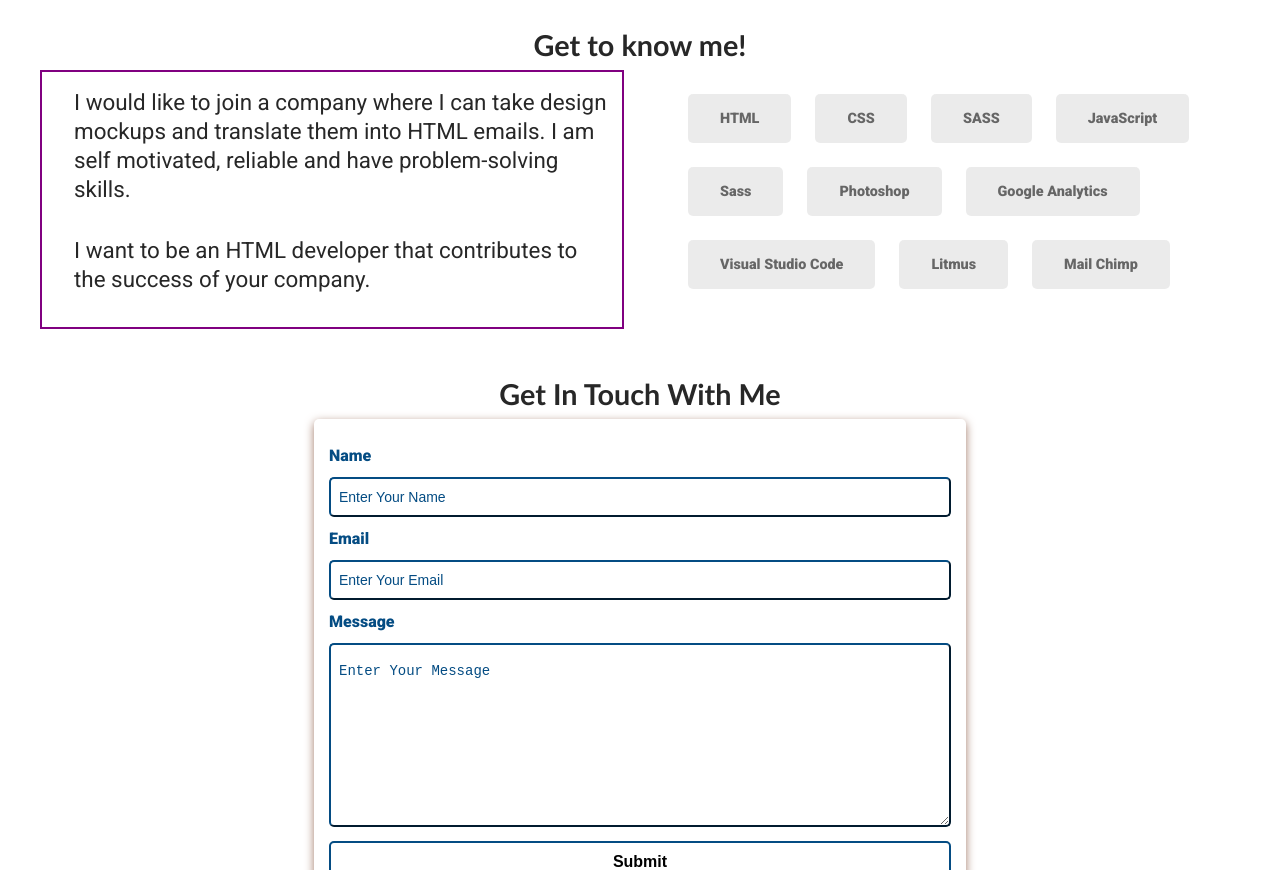
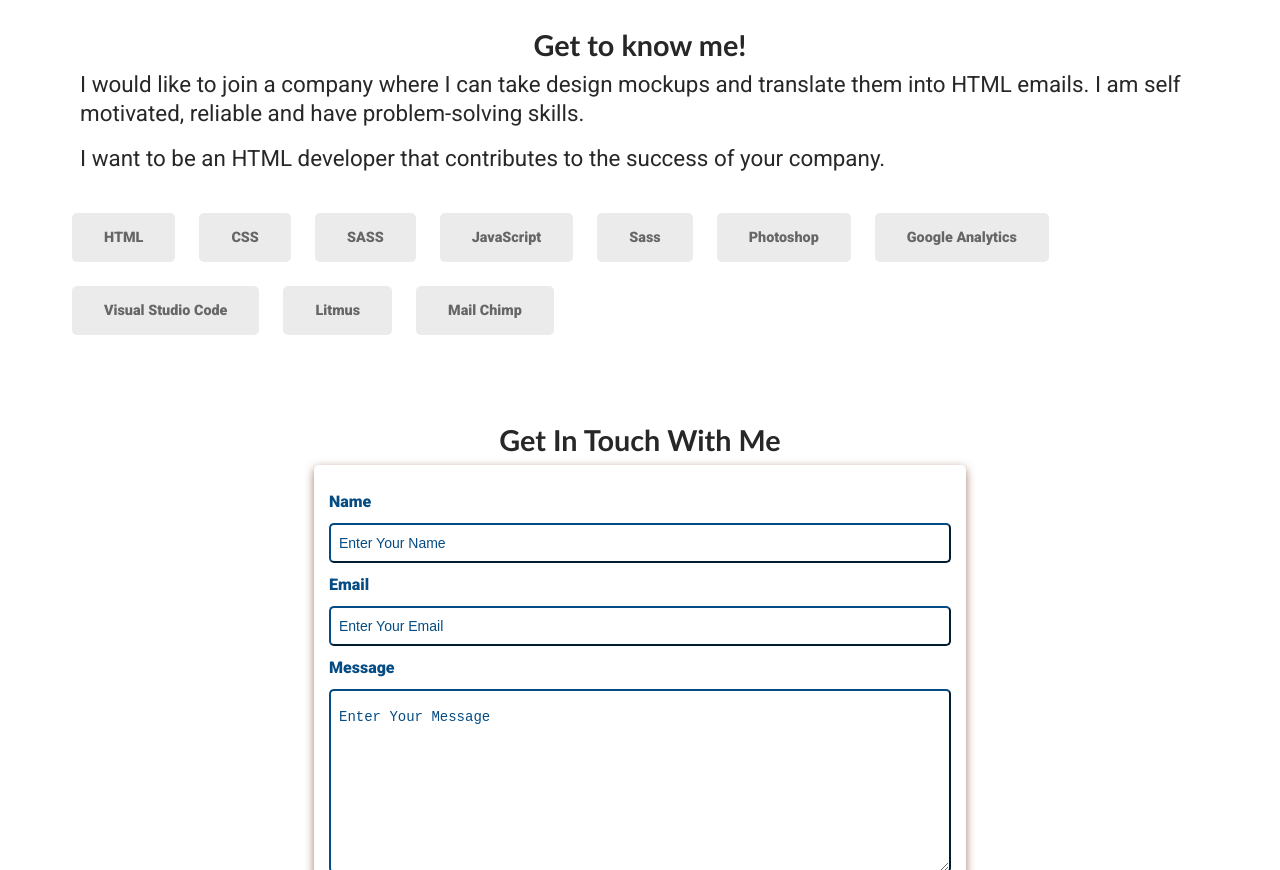
Before and after one commit to urlroute/HTMLPortfolio, a plain HTML site: page index.html in a window 1280 px wide. Shown: the part 1193-2063 px from the top of the page. Drawn offline with nearby package versions, Linux system fonts and the light colour scheme.

Commit message:
changed layout of the design

```diff
--- a/assets/css/styles.css
+++ b/assets/css/styles.css
@@ -61,6 +61,7 @@ section {
   max-width: 1200px;
   margin: auto;
 }
+
 /* CSS Resets end */
 
 /* Navbar */
@@ -108,6 +109,7 @@ nav ul li {
   cursor: pointer;
   display: none;
 }
+
 /* Navbar ends */
 
 
@@ -169,6 +171,7 @@ nav ul li {
   max-height: 90%;
   max-width: 90%;
 }
+
 /* Hero section ends */
 
 
@@ -178,13 +181,6 @@ nav ul li {
   text-align: center;
 }
 
-.about_content {
-  margin: 0 auto;
-  display: grid;
-  grid-template-columns: 1fr 1fr;
-  grid-gap: 2rem;
-  max-width: 1200px;
-}
 
 .about_content-main {
   border: 2px solid purple;
@@ -196,22 +192,21 @@ nav ul li {
   margin-bottom: 1rem;
 }
 
-.about_content-details {
-  padding: 1rem 0.5rem 0 2rem;
-}
+
 
 .about_content-details-para {
+  max-width: 70rem;
+  margin: 0 auto;
   font-size: 1.4rem;
   color: #272727;
-  max-width: 60rem;
   line-height: 1.3;
-  padding-bottom: 1rem;
   margin-bottom: 1rem;
 }
 
 /* Skills section */
 .about_content-skills {
   padding: 1rem 0 1rem 0;
+  max-width: 75rem;
   margin: 0 auto;
 }
 
@@ -232,6 +227,7 @@ nav ul li {
   font-weight: 600;
   color: #666;
 }
+
 /* Skills section ends */
 
 /* Projects section */
@@ -287,6 +283,7 @@ nav ul li {
 .project-link {
   color: #FBB404;
 }
+
 /* Projects section ends */
 
 /* Contacts section */
--- a/index.html
+++ b/index.html
@@ -89,18 +89,21 @@
   </section>
   <!-- End of Pictures 360px -->
 
+  <!-- One Column Mode -->
+  <div class="portfolio-title">Get to know me!</div>
 
-  <div class="portfolio-title">Get to know me!</div>
+
   <!-- About me -->
-  <div class="about_content about_container">
-    <!-- left side -->
-    <div class="about_content-main">
+
     <div class="about_content-details">
-        <p class="about_content-details-para">I would like to join a company where I can take design mockups and translate them into HTML emails.  I am self motivated, reliable and have problem-solving skills.</p>
-        <p class="about_content-details-para">I want to be an HTML developer that contributes to the success of your company.</p>
+      <p class="about_content-details-para">I would like to join a company where I can take design mockups and translate
+        them into HTML emails. I am self motivated, reliable and have problem-solving skills.</p>
+      <p class="about_content-details-para">I want to be an HTML developer that contributes to the success of your
+        company.</p>
     </div>
-    </div>
-    <!-- right side -->
+    <!-- End of About me -->
+
+
   <!-- Skills section -->
   <div class="about_content-skills">
     <div class="skills">
@@ -116,8 +119,6 @@
       <div class="skills_skill">Mail Chimp</div>
     </div>
   </div>
-  </div>
-  <!-- End of About me -->
 
 
   <!-- Contact section -->
```
Lines whose indentation alone changed are shown as unchanged.
